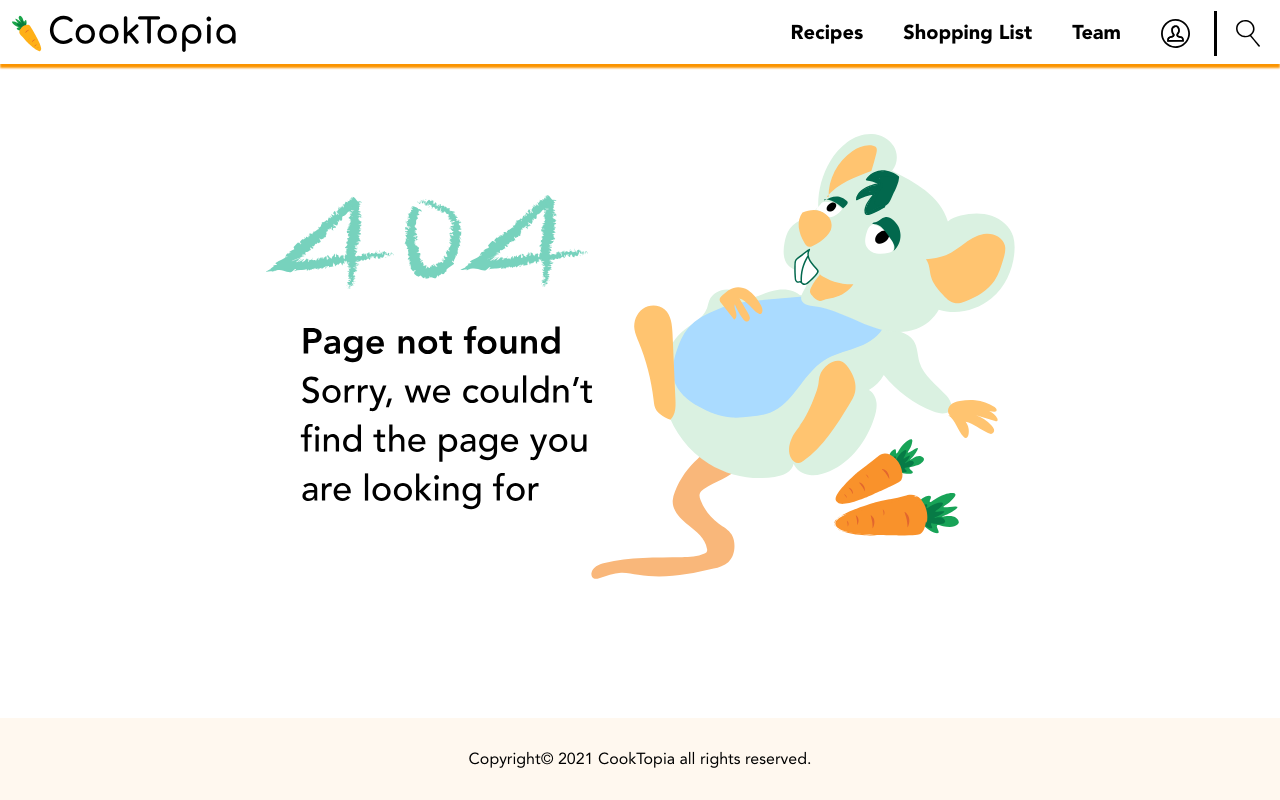
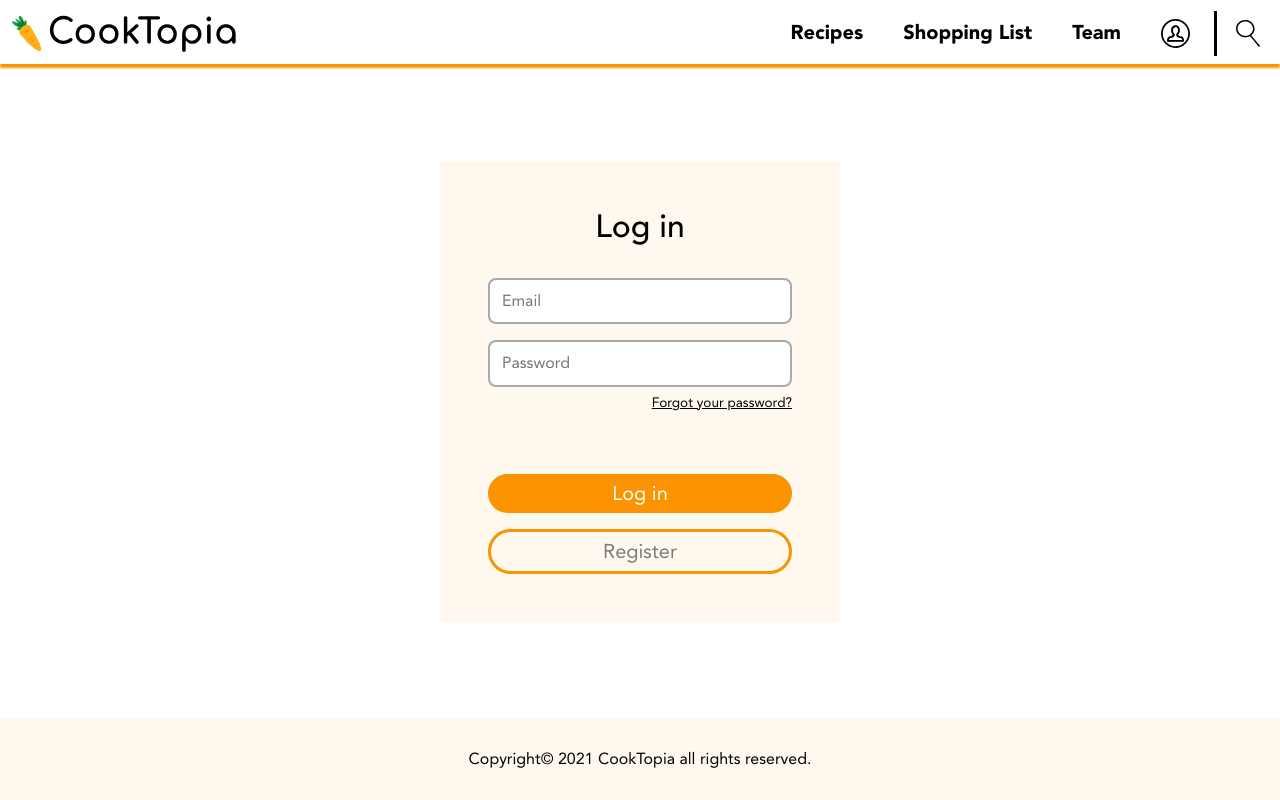
Before and after one commit to falguni-lakdawala/CookTopia, a React (Create React App) app: page /login in a window 1280 px wide. Built offline with nearby package versions, Linux system fonts and the light colour scheme.

Commit message:
enhancement:Home page and login page url updated

```diff
--- a/src/App.js
+++ b/src/App.js
@@ -11,7 +11,7 @@ function App() {
         <Router>
           <Switch>
             <Route exact path="/" component={Page} />
-            <Route path="/home" component={Page} />
+            <Route path="/login" component={Page} />
             <Route path="/search" component={Page} />
             <Route path="/shoppinglist" component={Page} />
             <Route path="/recipes" component={Page} />
--- a/src/components/composable-components/Navbar.js
+++ b/src/components/composable-components/Navbar.js
@@ -43,7 +43,7 @@ const Navbar = ({ navElements }) => {
   return (
     <>
       <div className="logo">
-        <Link to="/home">
+        <Link to="/">
           <img
             className="desktop-header-logo"
             src={logoLarge}
--- a/src/components/semantic_components/Body.js
+++ b/src/components/semantic_components/Body.js
@@ -15,6 +15,7 @@ import SearchResults from "../sub-components/Search/SearchResults";
 
 const Body = () => {
   const location = useLocation();
+  console.log(location)
   const props1 = {
     placeholder: "Subject",
     title: "Subject",
@@ -38,6 +39,7 @@ const Body = () => {
     // Routes will be defined here
     <>
       <main role="main" className="app_body">
+        {location.pathname === "/login" && <Login />}
         {location.pathname === "/" && (
           <>
             <Blindbox />
@@ -52,11 +54,7 @@ const Body = () => {
             />
           </>
         )}
-        {location.pathname === "/login" && (
-          <>
-            <Login />
-          </>
-        )}
+
         {location.pathname === "/shoppinglist" && (
           <>
             <ShoppingListRecipe />
--- a/src/components/sub-components/Loginandsignup/Login.js
+++ b/src/components/sub-components/Loginandsignup/Login.js
@@ -38,7 +38,7 @@ const Login = () => {
           .then((data) => {
             window.sessionStorage.setItem("userdata", JSON.stringify(data));
             history.push({
-              pathname: "/home",
+              pathname: "/",
             });
           })
           .catch((error) => {
--- a/src/components/sub-components/Profile/Profile.js
+++ b/src/components/sub-components/Profile/Profile.js
@@ -233,7 +233,7 @@ const ProfileCard = () => {
   }
   if (!user) {
 
-    return <Redirect to='/' />
+    return <Redirect to='/login' />
   }
 };
 
```
